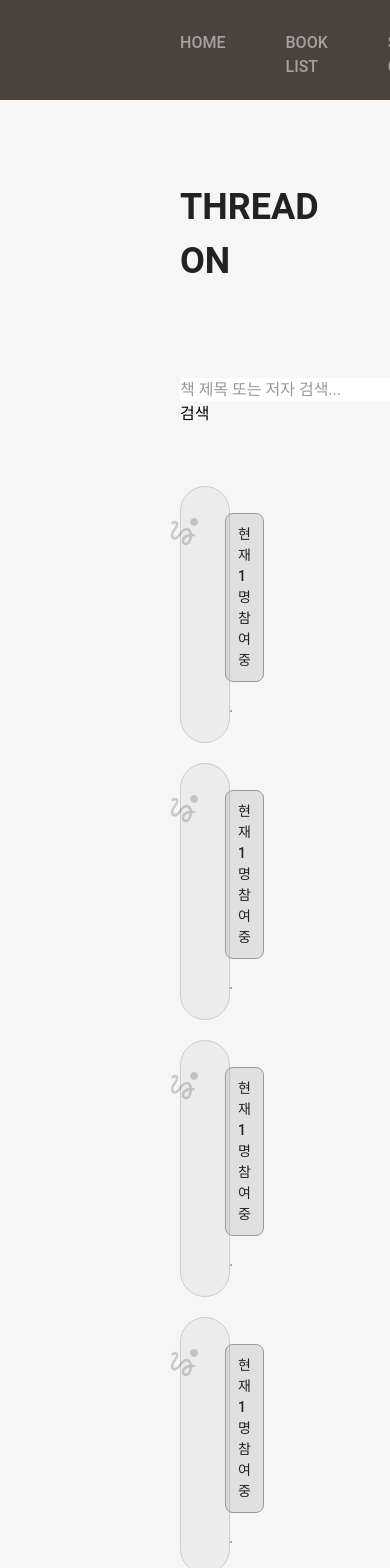
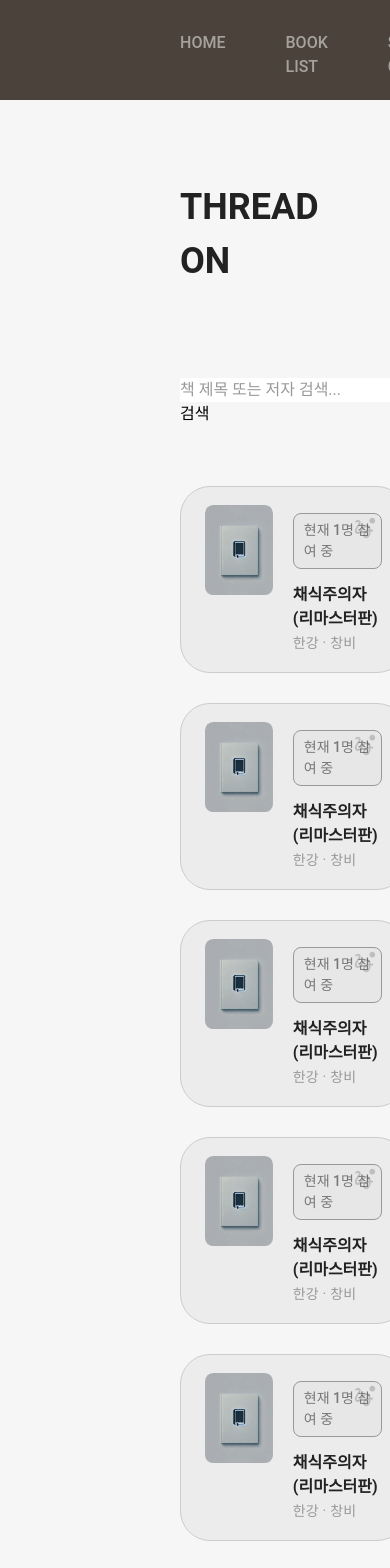
Before and after one commit to lollipopwyn/proj_lapoem_front, a React (Create React App) app: page /thread_on in a window 390 px wide. Shown: the top 1568 px of the page. Built offline with nearby package versions, Linux system fonts and the light colour scheme.

Commit message:
241105_style_ThreadOn_ThreadCard 반응형 css 설정_유소라

```diff
--- a/src/components/ThreadOn/ThreadCard.js
+++ b/src/components/ThreadOn/ThreadCard.js
@@ -16,22 +16,22 @@ function ThreadCard({ cover, title, author, publisher, participantsCount }) {
           <div className="thread-tag">
             현재 {participantsCount || 1}명 참여 중
           </div>
-          <img src={Thread_i} alt="아이콘" className="thread-icon w-8 h-8" />
+          <img src={Thread_i} alt="아이콘" className="thread-icon" />
 
           <div className="thread-info">
-            <p className="thread-title">{title}</p>
-            {/* <p className="thread-title">채식주의자(리마스터판)</p> */}
+            {/* <p className="thread-title">{title}</p> */}
+            <p className="thread-title">채식주의자(리마스터판)</p>
 
-            <div className="thread-writer">
+            {/* <div className="thread-writer">
               <p>{author}</p>
               <p>·</p>
               <p>{publisher}</p>
-            </div>
-            {/* <div className="thread-writer">
+            </div> */}
+            <div className="thread-writer">
               <p>한강</p>
               <p>·</p>
               <p>창비</p>
-            </div> */}
+            </div>
           </div>
         </div>
       </div>
--- a/src/components/ThreadOn/Threadcard.css
+++ b/src/components/ThreadOn/Threadcard.css
@@ -43,6 +43,8 @@
   }
 
   .thread-icon {
+    width: 32px;
+    height: 32px;
     position: absolute;
     top: 30px;
     right: 30px;
@@ -50,15 +52,15 @@
   }
 
   .thread-tag {
-    background-color: #9999993b;
+    background-color: #cccccc2b;
     border: 1px solid var(--text-gray-medium);
     border-radius: 8px;
     padding: 10px 12px;
     font-size: var(--font-smallest);
     font-weight: var(--font-medium-weight);
-    color: var(--text-black);
+    color: var(--text-gray-dark);
     display: inline-block;
-    margin-bottom: 14px;
+    margin-bottom: 20px;
   }
 
   .thread-info {
@@ -70,7 +72,7 @@
     font-size: var(--font-normal2);
     font-weight: var(--font-bold-weight);
     color: var(--text-black);
-    margin-bottom: 4px;
+    margin-bottom: 2px;
   }
 
   .thread-writer {
@@ -78,29 +80,38 @@
     gap: 4px;
     font-size: var(--font-small);
     font-weight: var(--font-regular-weight);
-    color: var(--text-gray-dark);
+    color: var(--text-gray-medium);
   }
 }
 
 @media (max-width: 1600px) {
   .thread-card {
     display: flex;
-    width: 420px;
+    width: 360px;
     padding: 18px 24px;
   }
 
-  .thread-list {
-    display: grid;
-    grid-template-columns: repeat(3, 1fr); /* 한 줄에 3개 */
-    gap: 20px 60px; /* 세로 간격: 20px, 가로 간격: 60px */
+  .thread-thumbnail {
+    width: 120px;
   }
 
-  .thread-card {
-    width: 100%; /* 그리드 셀에 맞춰 자동 조정 */
-    max-width: 30px; /* 카드의 최대 너비 제한 */
+  .thread-icon {
+    width: 24px;
+    height: 24px;
+    top: 30px;
+    right: 30px;
   }
 
-  .thread-thumbnail {
-    width: 140px; /* 이미지 크기 축소 */
+  .thread-tag {
+    padding: 6px 10px;
+    margin-bottom: 14px;
+  }
+
+  .thread-title {
+    font-size: var(--font-small);
+  }
+
+  .thread-writer {
+    font-size: var(--font-smallest);
   }
 }
--- a/src/components/ThreadOn/Threadon.css
+++ b/src/components/ThreadOn/Threadon.css
@@ -41,22 +41,6 @@
 
 @media (max-width: 1600px) {
   .thread-list {
-    grid-template-columns: repeat(3, 1fr); /* 한 줄에 2개로 변경 */
-    gap: 20px 30px;
-  }
-
-  .thread-card {
-    max-width: 420px;
+    gap: 30px 39px;
   }
 }
-
-@media (max-width: 1200px) {
-  .thread-list {
-    grid-template-columns: 1fr; /* 한 줄에 1개 */
-    gap: 20px;
-  }
-
-  .thread-card {
-    max-width: 100%;
-  }
-}
```
